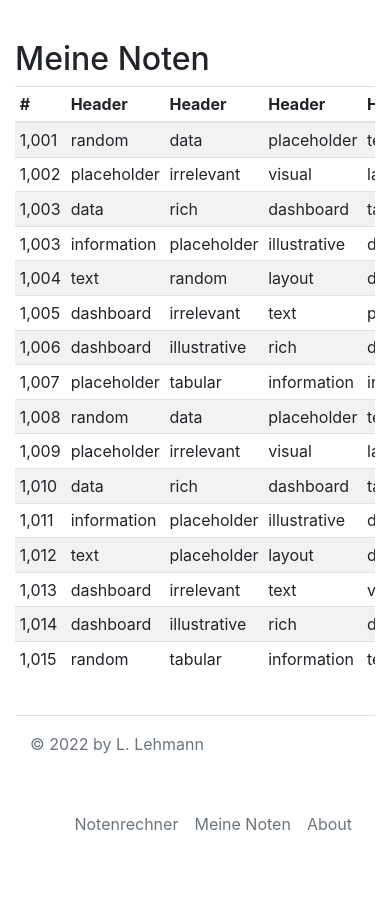
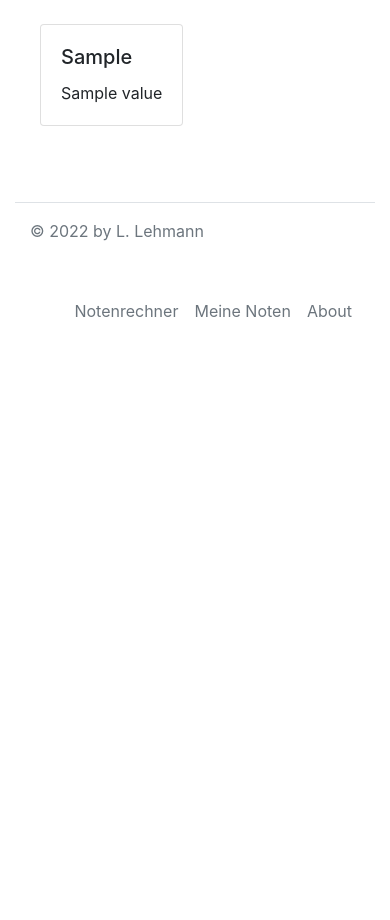
Before and after one commit to luklehm/prog2, a Flask app: template templates/Meine_Noten.html in a window 390 px wide. Shown: the part 121-1041 px from the top of the page. After the commit the page ends 438 px from the top, so only its background shows below. Run offline with Flask 2, Linux system fonts and the light colour scheme; the template is opened without the code that fills it: most values are stand-ins (such as "Sample title", 1, 10 or a date in 2020); some libraries are stand-ins or nearby versions.

```diff
--- a/daten.py
+++ b/daten.py
@@ -2,7 +2,7 @@ import json
 from datetime import datetime
 
 
-def speichern(name, ects, dozent, leistungsnachweis, semester, note, gewichtung, vertiefungsrichtung, bewertung):
+def speichern(name, ects, dozent, semester, note, vertiefungsrichtung, bewertung):
     datei = "eintrage.json"
     try:
         with open(datei) as open_file:
@@ -13,10 +13,8 @@ def speichern(name, ects, dozent, leistungsnachweis, semester, note, gewichtung,
     datei_inhalt[str(datetime.now())] = {'Name': name,
                                          'ECTS': ects,
                                          'Dozent': dozent,
-                                         'Leistungsnachweis': leistungsnachweis,
                                          'Semester': semester,
                                          'Note': note,
-                                         'Gewichtung': gewichtung,
                                          'Vertiefungsrichtung': vertiefungsrichtung,
                                          'Bewertung': bewertung}
 
--- a/main.py
+++ b/main.py
@@ -25,13 +25,11 @@ def input():
         name = request.form['name']
         ects = request.form['ects']
         dozent = request.form['dozent']
-        leistungsnachweis = request.form['leistungsnachweis']
         semester = request.form['semester']
         note = request.form['note']
-        gewichtung = request.form['gewichtung']
         vertiefungsrichtung = request.form['vertiefungsrichtung']
         bewertung = request.form['bewertung']
-        daten.speichern(name, ects, dozent, leistungsnachweis, semester, note, gewichtung, vertiefungsrichtung, bewertung)
+        daten.speichern(name, ects, dozent, semester, note, vertiefungsrichtung, bewertung)
 
         eintrag_gespeichert = "Deine Note wurde erfasst. Bei Bedarf kann eine weitere Note hinzugefügt werden."
 
@@ -43,12 +41,12 @@ def input():
 @app.route("/meine_noten", methods=["GET", "POST"])
 
 def meine_noten():
-    noten = daten.noten_laden()
-    filter_list = []
+    eingabe = daten.noten_laden()
+    filter_liste = []
     filter_value = ""
     filter_key = ""
     gefiltert = False
-'''
+
     if request.method == 'POST':
         gefiltert = True
         semester = request.form['semester']
@@ -57,44 +55,12 @@ def meine_noten():
             filter_value = semester
             filter_key = "Semester"
 
-        for key, eintrag in noten.items():
+        for key, eintrag in eingabe.items():
             if eintrag[filter_key] == filter_value:
-                filter_list.append(eintrag)
+                filter_liste.append(eintrag)
 
-    return render_template("Meine_Noten.html", data=noten, user=filter_list, Semester=gefiltert)
-'''
+    return render_template("Meine_Noten.html", neuedaten=eingabe, user=filter_liste, Semester=gefiltert)
 
-@app.route("/table")
-def tabelle():
-    biere = [
-        {
-            "name": "Glatsch",
-            "herkunft": "Chur",
-            "vol": "4.8",
-            "brauerei": "Calanda",
-            "preis": 0.90
-        },
-        {
-            "name": "Retro",
-            "herkunft": "Luzern",
-            "vol": "4.8",
-            "brauerei": "Eichhof",
-            "preis": 2.00
-        },
-        {
-            "name": "Quöllfrisch",
-            "herkunft": "Appenzell",
-            "vol": "4.8",
-            "brauerei": "Locher",
-            "preis": 1.80
-        }
-    ]
-    for bier in biere:
-        preis = bier["preis"]
-        tax = berechnen(preis)
-        bier["steuern"] = tax
-    table_header = ["name", "herkunft", "vol", "brauberei", "preis", "steuern"]
-    return render_template("beer.html", beers=biere, header=table_header)
 
 @app.route("/demo_chf", methods=["get", "post"])
 def anderes():
--- a/templates/Meine_Noten.html
+++ b/templates/Meine_Noten.html
@@ -1,4 +1,5 @@
 {% include "header.html" %}
+{% block content %}
 <body>
 <div class="container-fluid">
   <div class="row">
@@ -77,149 +78,49 @@
         </ul>
       </div>
     </nav>
+    <ul>
+    <div class="column">
+          {% if Semester %}
+          {% if user %}
+          <table class="table">
+            <tbody>
+            {% for inhalt in user %}
+                  <tr>
+                    {% for key, value in inhalt.items() %}
+                      <td>{{ value }}</td>
+                    {% endfor %}
+                  </tr>
+            {% endfor %}
+            </tbody>
+          </table>
+          {% else %}
+          Kein Eintrag zu dieser Kategorie gefunden.
+          {% endif %}
+          {% endif %}
+    </div>
+    {% if not Semester %}
+      <div class="card-columns">
+          <!-- for-Condition -->
+          {% for key, value_dict in neuedaten.items()%}
+          <div class="card h-100">
+              <div class="card-body">
+                  {% for key2, value in value_dict.items()%}
+                  <h5 class="card-title">{{ key2 }}</h5>
+                  <p class="card-text">{{ value }}</p>
+                  {% endfor %}
+              </div>
+          </div>
+          <!--</div>-->
+          {% endfor %}
+      </div>
+      {% endif %}
+    <br>
+    </ul>
 
-    <main class="col-md-9 ms-sm-auto col-lg-10 px-md-4">
-      <div class="d-flex justify-content-between flex-wrap flex-md-nowrap align-items-center pt-3">
-        <h1 class="h2">Meine Noten</h1>
-        <div class="btn-toolbar mb-2 mb-md-0">
-          <div class="btn-group me-2">
-          </div>
-        </div>
-      </div>
-
-
-
-      <div class="table-responsive">
-        <table class="table table-striped table-sm">
-          <thead>
-            <tr>
-              <th scope="col">#</th>
-              <th scope="col">Header</th>
-              <th scope="col">Header</th>
-              <th scope="col">Header</th>
-              <th scope="col">Header</th>
-            </tr>
-          </thead>
-          <tbody>
-            <tr>
-              <td>1,001</td>
-              <td>random</td>
-              <td>data</td>
-              <td>placeholder</td>
-              <td>text</td>
-            </tr>
-            <tr>
-              <td>1,002</td>
-              <td>placeholder</td>
-              <td>irrelevant</td>
-              <td>visual</td>
-              <td>layout</td>
-            </tr>
-            <tr>
-              <td>1,003</td>
-              <td>data</td>
-              <td>rich</td>
-              <td>dashboard</td>
-              <td>tabular</td>
-            </tr>
-            <tr>
-              <td>1,003</td>
-              <td>information</td>
-              <td>placeholder</td>
-              <td>illustrative</td>
-              <td>data</td>
-            </tr>
-            <tr>
-              <td>1,004</td>
-              <td>text</td>
-              <td>random</td>
-              <td>layout</td>
-              <td>dashboard</td>
-            </tr>
-            <tr>
-              <td>1,005</td>
-              <td>dashboard</td>
-              <td>irrelevant</td>
-              <td>text</td>
-              <td>placeholder</td>
-            </tr>
-            <tr>
-              <td>1,006</td>
-              <td>dashboard</td>
-              <td>illustrative</td>
-              <td>rich</td>
-              <td>data</td>
-            </tr>
-            <tr>
-              <td>1,007</td>
-              <td>placeholder</td>
-              <td>tabular</td>
-              <td>information</td>
-              <td>irrelevant</td>
-            </tr>
-            <tr>
-              <td>1,008</td>
-              <td>random</td>
-              <td>data</td>
-              <td>placeholder</td>
-              <td>text</td>
-            </tr>
-            <tr>
-              <td>1,009</td>
-              <td>placeholder</td>
-              <td>irrelevant</td>
-              <td>visual</td>
-              <td>layout</td>
-            </tr>
-            <tr>
-              <td>1,010</td>
-              <td>data</td>
-              <td>rich</td>
-              <td>dashboard</td>
-              <td>tabular</td>
-            </tr>
-            <tr>
-              <td>1,011</td>
-              <td>information</td>
-              <td>placeholder</td>
-              <td>illustrative</td>
-              <td>data</td>
-            </tr>
-            <tr>
-              <td>1,012</td>
-              <td>text</td>
-              <td>placeholder</td>
-              <td>layout</td>
-              <td>dashboard</td>
-            </tr>
-            <tr>
-              <td>1,013</td>
-              <td>dashboard</td>
-              <td>irrelevant</td>
-              <td>text</td>
-              <td>visual</td>
-            </tr>
-            <tr>
-              <td>1,014</td>
-              <td>dashboard</td>
-              <td>illustrative</td>
-              <td>rich</td>
-              <td>data</td>
-            </tr>
-            <tr>
-              <td>1,015</td>
-              <td>random</td>
-              <td>tabular</td>
-              <td>information</td>
-              <td>text</td>
-            </tr>
-          </tbody>
-        </table>
-      </div>
     </main>
   </div>
 </div>
+{% endblock %}
 
 </body>
 {% include "footer.html" %}
-</html>
```
Also changed, not shown: eintrage.json (+20 -0 lines), templates/input.html (+0 -16 lines).
